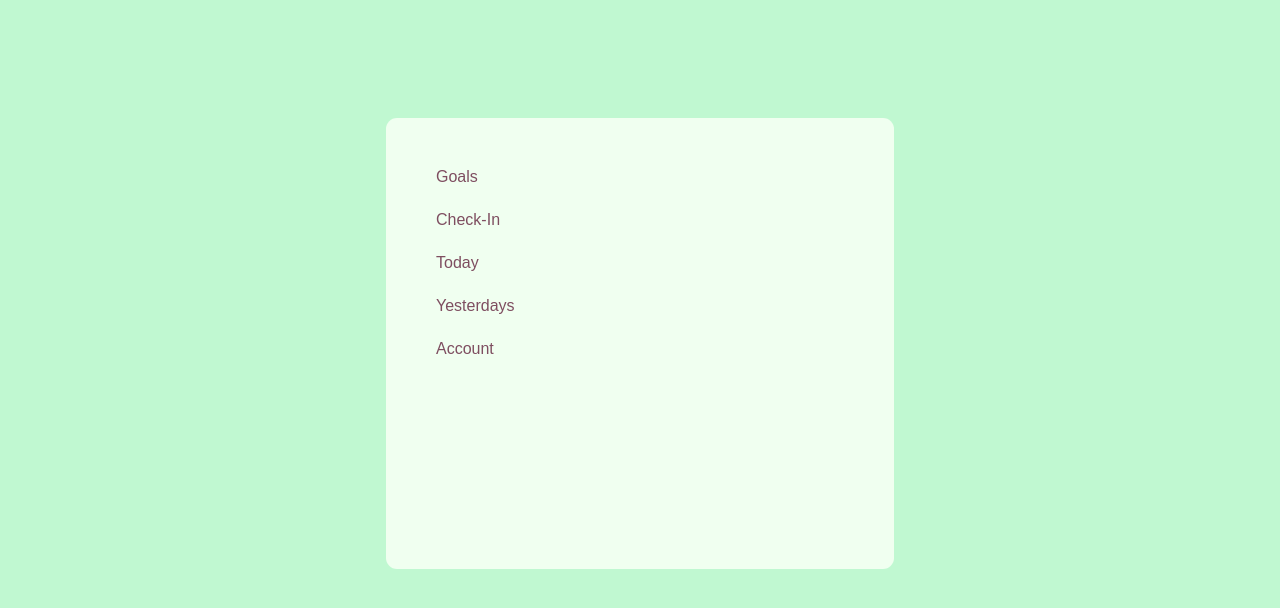
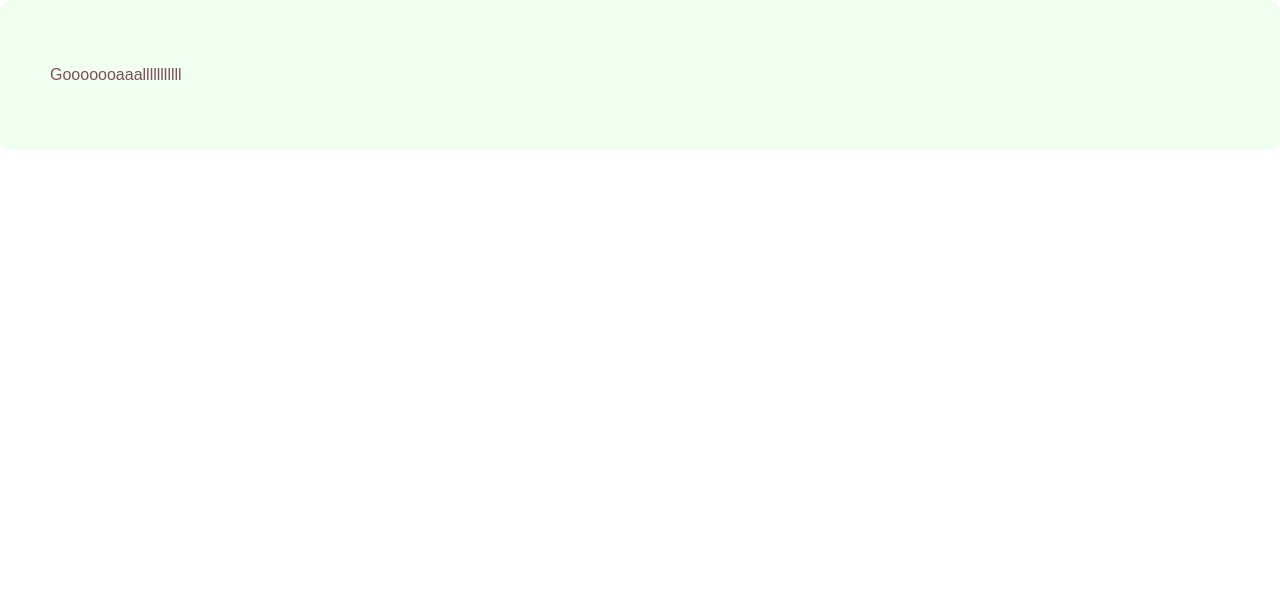
Before and after one commit to ranjanbuilds/optimist, a React (Create React App) app: page /goals in a window 1280 px wide. Shown: the top 608 px of the page. Built offline with nearby package versions, Linux system fonts and the light colour scheme.

Commit message:
goals component and routing

```diff
--- a/package.json
+++ b/package.json
@@ -5,6 +5,7 @@
   "dependencies": {
     "react": "^16.4.1",
     "react-dom": "^16.4.1",
+    "react-router-dom": "^4.3.1",
     "react-scripts": "1.1.4"
   },
   "scripts": {
--- a/src/App.css
+++ b/src/App.css
@@ -1,4 +1,4 @@
-.lazyApp {
+.optimistApp {
   background: #C0F8D1;
   height: 100vh;
   display: grid;
--- a/src/App.js
+++ b/src/App.js
@@ -14,7 +14,7 @@ class App extends Component {
 
   render() {
     return (
-      <div className="lazyApp">
+      <div className="optimistApp">
         <Dashboard/>
       </div>
     );
--- /dev/null
+++ b/src/Goals.js
@@ -0,0 +1,14 @@
+import React from "react";
+
+class Goals extends React.Component {
+
+    render() {
+        return (
+            <div className="Dashboard">
+                <p>Gooooooaaalllllllllll</p>
+            </div>
+        );
+    }
+}
+
+export default Goals;
--- /dev/null
+++ b/src/Router.js
@@ -0,0 +1,15 @@
+import React from "react";
+import { BrowserRouter, Route, Switch } from "react-router-dom";
+import Goals from './Goals';
+import App from "./App";
+
+const Router = () => (
+    <BrowserRouter>
+        <Switch>
+            <Route exact path="/" component={App} />
+            <Route exact path="/goals" component={Goals} />
+        </Switch>
+    </BrowserRouter>
+);
+
+export default Router;
--- a/src/index.js
+++ b/src/index.js
@@ -1,8 +1,8 @@
 import React from 'react';
 import ReactDOM from 'react-dom';
 import './index.css';
-import App from './App';
 import registerServiceWorker from './registerServiceWorker';
+import Router from "./Router";
 
-ReactDOM.render(<App />, document.getElementById('root'));
+ReactDOM.render(<Router />, document.getElementById('root'));
 registerServiceWorker();
```
Also changed, not shown: 1 other file (tests, documents, lock files or other folders).
